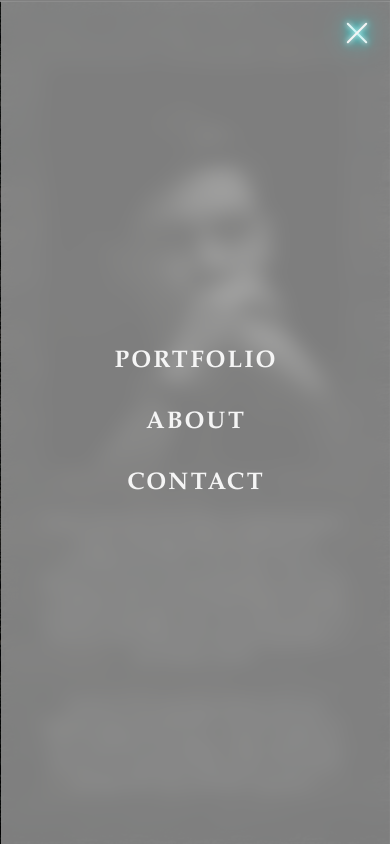
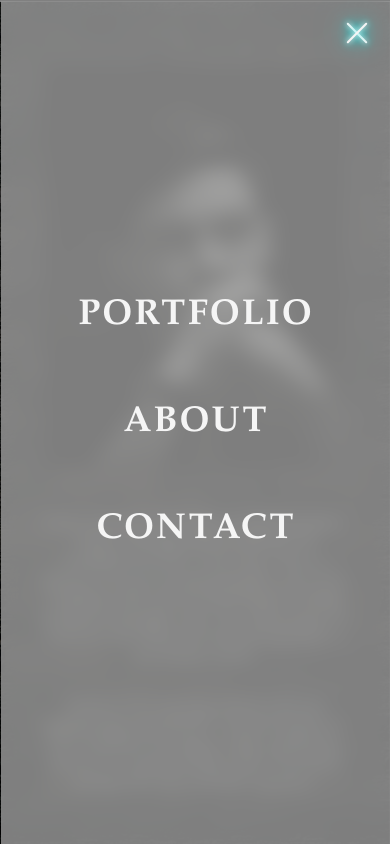
Before and after one commit to Plofland/photo-portfolio, a Next.js app: page /about in a window 390 px wide. Both pictures are taken after a click on the button 357 px from the left and 33 px from the top of the page. Shown: the top 844 px of the page. Built offline with nearby package versions, Linux system fonts and the light colour scheme.

Commit message:
update mobile menu font & spacing

```diff
--- a/src/app/components/MobileNavMenu.js
+++ b/src/app/components/MobileNavMenu.js
@@ -56,9 +56,9 @@ const MobileMenu = styled.div`
 `;
 
 const MenuItem = styled(Link)`
-	font-size: 24px;
+	font-size: 36px;
 	font-style: bold;
-	margin: 16px 0 16px 0;
+	margin: 32px 0 32px 0;
 	color: #f5f5f5;
 	text-decoration: none;
 `;
```
